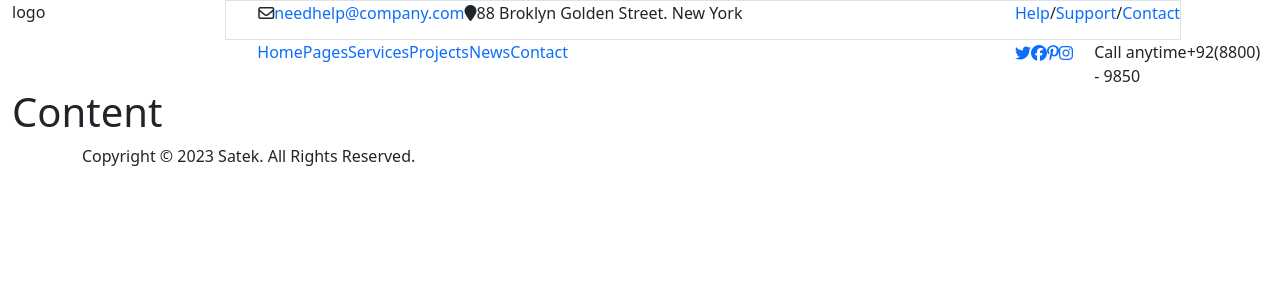
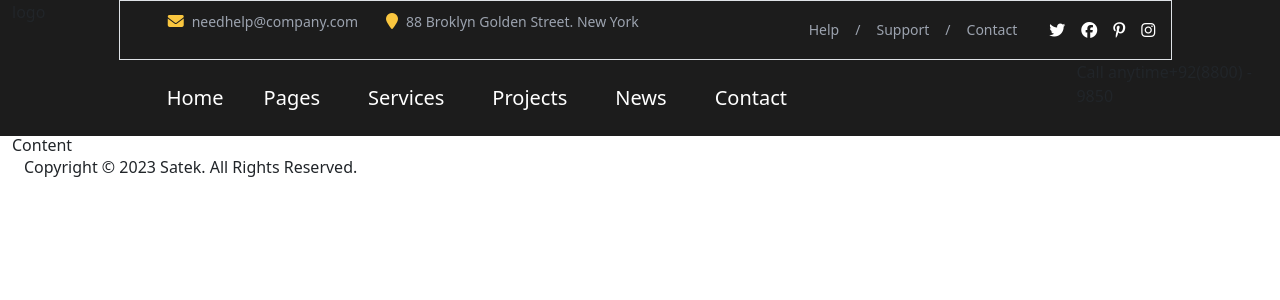
Before and after one commit to pianh/desix-meko, a Next.js app: page / in a window 1280 px wide. Shown: the top 300 px of the page. Built offline with nearby package versions, Linux system fonts and the light colour scheme.

Commit message:
update header

```diff
--- a/components/Client/header/HeaderDefault.jsx
+++ b/components/Client/header/HeaderDefault.jsx
@@ -2,55 +2,59 @@
 function HeaderDefault() {
     return (
     <header className="main-header row">
-        <div className="header-logo col-2">
+        <div className="header-logo col-1">
             <img src="" alt="" />
             logo
         </div>
-        <div className="col-10">
-            <div className="header-top col-11 py-0 border border-red-50">
-                <div className="header-top-left">
+        <div className="col-11">
+            <div className="header-top col-11 py-0 border border-gray-50">
+                <div className="header-top-left mx-5 my-2 items-center">
                     <ul className="">
-                        <li className="">
-                            <i class="fa-regular fa-envelope"></i>
-                            <a href="#">needhelp@company.com</a>
+                        <li className="mr-4">
+                            <i class="fa-solid fa-envelope"></i>
+                            <a href="#" className="text-gray-400 ml-2 text-sm">needhelp@company.com</a>
                         </li>
-                        <li>
+                        <li className="ml-3">
                             <i class="fa-solid fa-location-pin"></i>
-                            <span>88 Broklyn Golden Street. New York</span>
+                            <span className="ml-2 text-gray-400 text-sm">88 Broklyn Golden Street. New York</span>
                         </li>
                     </ul>
                 </div>
-                <div className="header-top-right">
-                    <ul className="header-useful-links">
-                        <li>
+                <div className="header-top-right flex items-center">
+                    <ul className="header-useful-links px-3 text-sm text-gray-400 ">
+                        <li className="mr-4">
                             <a href="" className="">Help</a>
+                        </li>
+                        <li className="mr-4">
                             <span>/</span>
                         </li>
-                        <li>
+                        <li className="mr-4">
                             <a href="">Support</a>
+                        </li>
+                        <li className="mr-4">
                             <span>/</span>
                         </li>
-                        <li>
+                        <li className="mr-4">
                             <a href="">Contact</a>
                         </li>
                     </ul>
                     <ul className="header-social-icons">
-                        <li>
+                        <li className="mr-4">
                             <a href="">
                                 <i class="fa-brands fa-twitter"></i>
                             </a>
                         </li>
-                        <li>
+                        <li className="mr-4">
                             <a href="">
                                 <i class="fa-brands fa-facebook"></i>
                             </a>
                         </li>
-                        <li>
+                        <li className="mr-4">
                             <a href="">
                                 <i class="fa-brands fa-pinterest-p"></i>
                             </a>
                         </li>
-                        <li>
+                        <li className="mr-4">
                             <a href="">
                                 <i class="fa-brands fa-instagram"></i>
                             </a>
@@ -61,23 +65,23 @@ function HeaderDefault() {
             <div className="header-lower d-flex">
                   <div className="header-lower-tab row">
                     <div className="header-lower-item col-10">
-                        <ul className="d-flex ">
-                            <li>
+                        <ul className="d-flex px-5 py-4 text-xl text-white">
+                            <li className="pr-4">
                                 <a href="">Home</a>
                             </li>
-                            <li>
+                            <li className="px-4">
                                 <a href="">Pages</a>
                             </li>
-                            <li>
+                            <li className="px-4">
                                 <a href="">Services</a>
                             </li>
-                            <li>
+                            <li className="px-4">
                                 <a href="">Projects</a>
                             </li>
-                            <li>
+                            <li className="px-4">
                                 <a href="">News</a>
                             </li>
-                            <li>
+                            <li className="px-4">
                                 <a href="">Contact</a>
                             </li>
                         </ul>
--- a/styles/base/_reset.scss
+++ b/styles/base/_reset.scss
@@ -1,6 +1,4 @@
-// @tailwind base;
-// @tailwind components;
-// @tailwind utilities;
+
 @import url('https://fonts.googleapis.com/css2?family=Poppins:ital,wght@0,100;0,200;0,400;0,500;0,600;0,700;0,800;0,900;1,300;1,700;1,800&display=swap" rel="stylesheet');
 
 html {
--- a/styles/components/_header.scss
+++ b/styles/components/_header.scss
@@ -1,9 +1,11 @@
 .main-header {
     justify-content: center;
+    background-color: #1C1C1C;
+
     .header-top {
         display: flex;
         justify-content: space-between;
-        height: 40px;
+        height: 60px;
         .header-top-left {
             ul{
                 list-style: none;
@@ -13,9 +15,15 @@
                     a {
                         text-decoration: none;
                     }
+                    i {
+                        // background-color: #F9C63F;
+                        color: #F9C63F;
+                    }
                 }
             }
             }
+
+
 
         .header-top-right ul {
             list-style: none;
@@ -23,6 +31,9 @@
             li {
                 a {
                     text-decoration: none;
+                }
+                i {
+                    color: #fff;
                 }
             }
         }
--- a/styles/globals.scss
+++ b/styles/globals.scss
@@ -11,4 +11,7 @@
 // @import './components/components';
 // @import './abstracts/'
 @import './components/footer';
-@import './components/header'
+@import './components/header';
+@tailwind base;
+@tailwind components;
+@tailwind utilities;
```
